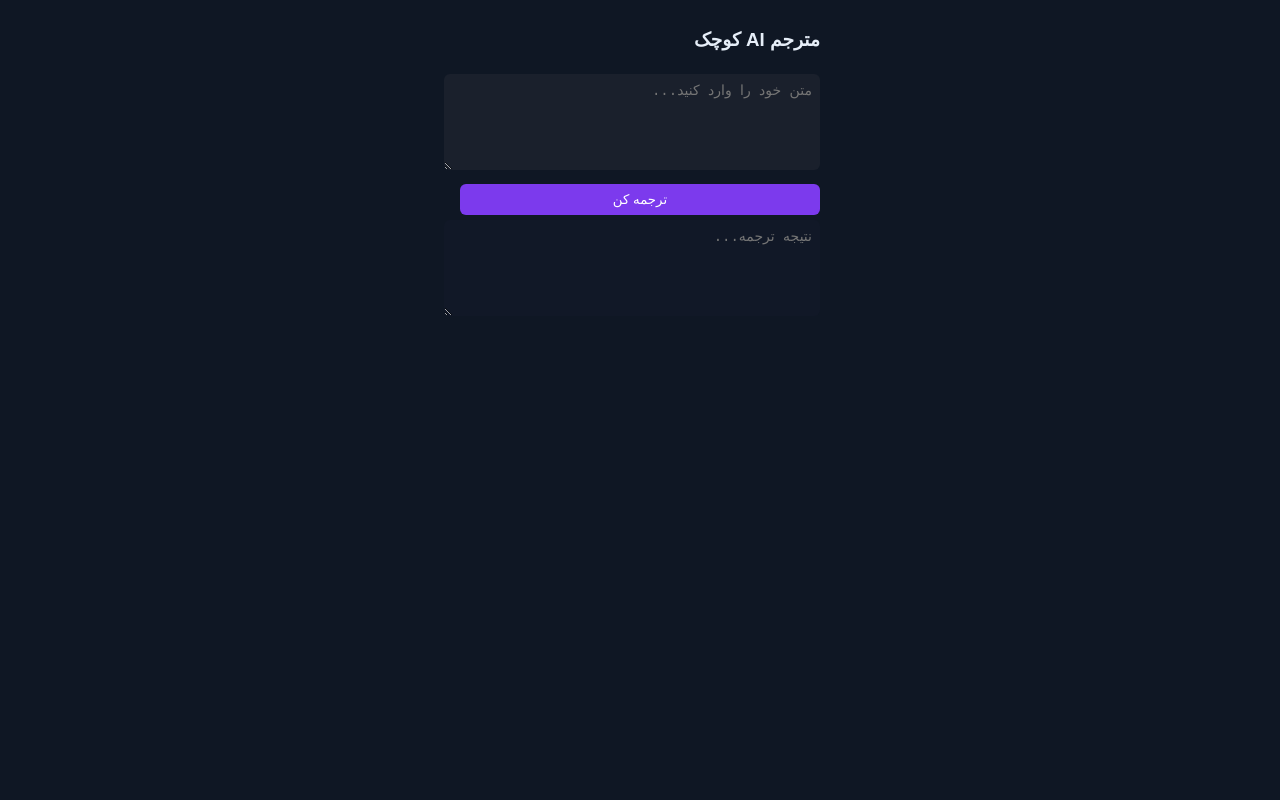
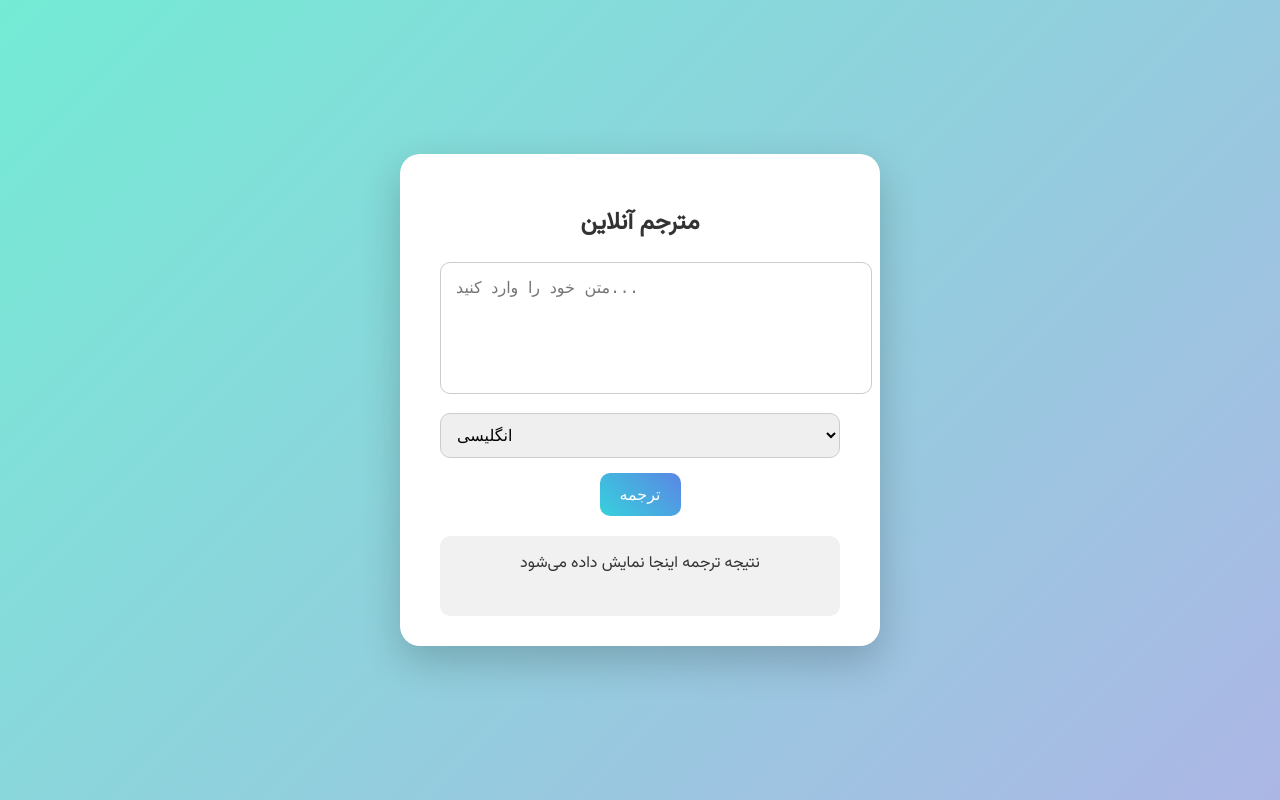
Before and after one commit to Amir11ma/Terms, a plain HTML site: page index.html in a window 1280 px wide. Drawn offline with Linux system fonts and the light colour scheme.

Commit message:
index.html

```diff
--- a/index.html
+++ b/index.html
@@ -1,40 +1,110 @@
-<!doctype html>
-<html lang="fa" dir="rtl">
+<!DOCTYPE html>
+<html lang="fa">
 <head>
-<meta charset="utf-8">
-<title>مترجم AI</title>
+<meta charset="UTF-8">
+<title>مترجم آنلاین</title>
+<link href="https://fonts.googleapis.com/css2?family=Vazirmatn&display=swap" rel="stylesheet">
 <style>
-  body{font-family:sans-serif;background:#0f1724;color:#e6eef8;padding:10px;width:360px;margin:auto;}
-  textarea{width:100%;height:80px;margin:5px 0;padding:8px;border-radius:6px;border:none;background:#1a202c;color:#fff;font-size:14px;}
-  button{padding:8px 12px;border:none;border-radius:6px;background:#7c3aed;color:#fff;cursor:pointer;margin-top:5px;width:100%;}
-  #outputText{background:#111827;}
+  body {
+    font-family: 'Vazirmatn', sans-serif;
+    background: linear-gradient(135deg, #74ebd5, #acb6e5);
+    display: flex;
+    justify-content: center;
+    align-items: center;
+    min-height: 100vh;
+    margin: 0;
+  }
+  .container {
+    background: #fff;
+    padding: 30px 40px;
+    border-radius: 20px;
+    box-shadow: 0 15px 40px rgba(0,0,0,0.2);
+    width: 400px;
+    max-width: 90%;
+    text-align: center;
+  }
+  h2 {
+    margin-bottom: 20px;
+    color: #333;
+  }
+  textarea {
+    width: 100%;
+    height: 100px;
+    padding: 15px;
+    border-radius: 10px;
+    border: 1px solid #ccc;
+    resize: none;
+    font-size: 16px;
+  }
+  select {
+    width: 100%;
+    padding: 12px;
+    margin-top: 10px;
+    border-radius: 10px;
+    border: 1px solid #ccc;
+    font-size: 16px;
+    cursor: pointer;
+  }
+  button {
+    margin-top: 15px;
+    padding: 12px 20px;
+    border: none;
+    border-radius: 10px;
+    background: linear-gradient(45deg, #36d1dc, #5b86e5);
+    color: #fff;
+    font-size: 16px;
+    cursor: pointer;
+    transition: transform 0.2s, box-shadow 0.2s;
+  }
+  button:hover {
+    transform: translateY(-3px);
+    box-shadow: 0 10px 20px rgba(0,0,0,0.2);
+  }
+  #result {
+    margin-top: 20px;
+    padding: 15px;
+    background: #f1f1f1;
+    border-radius: 10px;
+    min-height: 50px;
+    font-size: 16px;
+    color: #333;
+    word-wrap: break-word;
+  }
 </style>
 </head>
 <body>
-<h3>مترجم AI کوچک</h3>
-<textarea id="inputText" placeholder="متن خود را وارد کنید..."></textarea>
-<button onclick="translate()">ترجمه کن</button>
-<textarea id="outputText" placeholder="نتیجه ترجمه..." readonly></textarea>
+
+<div class="container">
+  <h2>مترجم آنلاین</h2>
+  <textarea id="text" placeholder="متن خود را وارد کنید..."></textarea>
+  <select id="lang">
+    <option value="en">انگلیسی</option>
+    <option value="es">اسپانیایی</option>
+    <option value="fr">فرانسوی</option>
+  </select>
+  <button onclick="translateText()">ترجمه</button>
+  <div id="result">نتیجه ترجمه اینجا نمایش داده می‌شود</div>
+</div>
 
 <script>
-async function translate(){
-  const text = document.getElementById('inputText').value.trim();
-  if(!text){alert('لطفاً متن را وارد کنید.'); return;}
-  const isPersian = /[آ-ی]/.test(text);
-  const target = isPersian ? 'en' : 'fa';
-  try{
-    const res = await fetch('https://libretranslate.com/translate',{
-      method:'POST',
-      headers:{'Content-Type':'application/json'},
-      body:JSON.stringify({q:text, source:'auto', target:target})
-    });
-    const data = await res.json();
-    document.getElementById('outputText').value = data.translatedText || 'خطا در ترجمه';
-  }catch(e){
-    console.error(e);
-    document.getElementById('outputText').value = 'خطا در ترجمه، اتصال اینترنت را بررسی کنید';
-  }
+async function translateText() {
+    const text = document.getElementById('text').value.trim();
+    const target = document.getElementById('lang').value;
+    if(!text) {
+        alert("لطفاً متن وارد کنید");
+        return;
+    }
+
+    try {
+        const response = await fetch(`https://api.mymemory.translated.net/get?q=${encodeURIComponent(text)}&langpair=fa|${target}`);
+        const data = await response.json();
+        document.getElementById('result').innerText = data.responseData.translatedText;
+    } catch (err) {
+        document.getElementById('result').innerText = "خطا در ترجمه. دوباره امتحان کنید.";
+        console.error(err);
+    }
 }
 </script>
+
 </body>
 </html>
```
